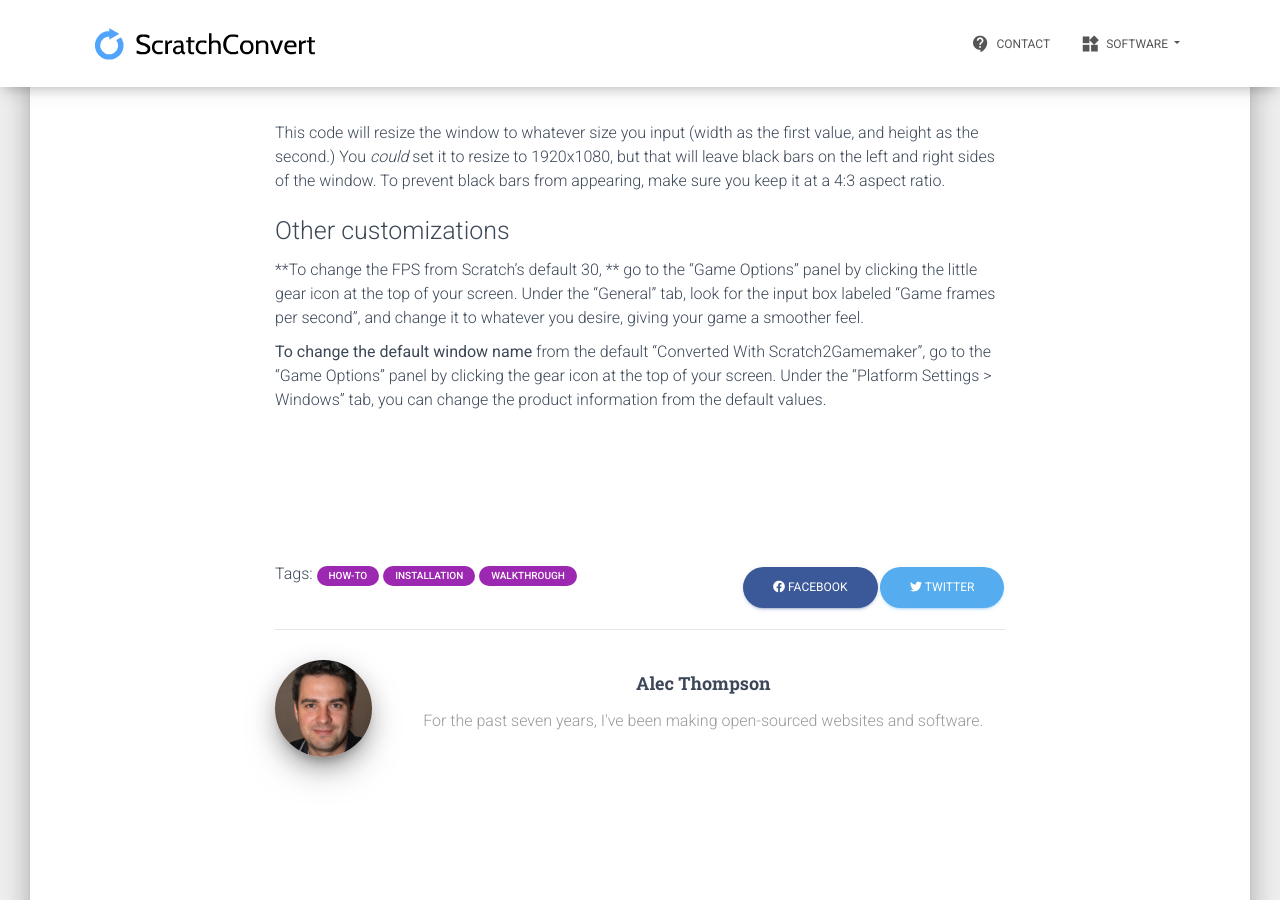
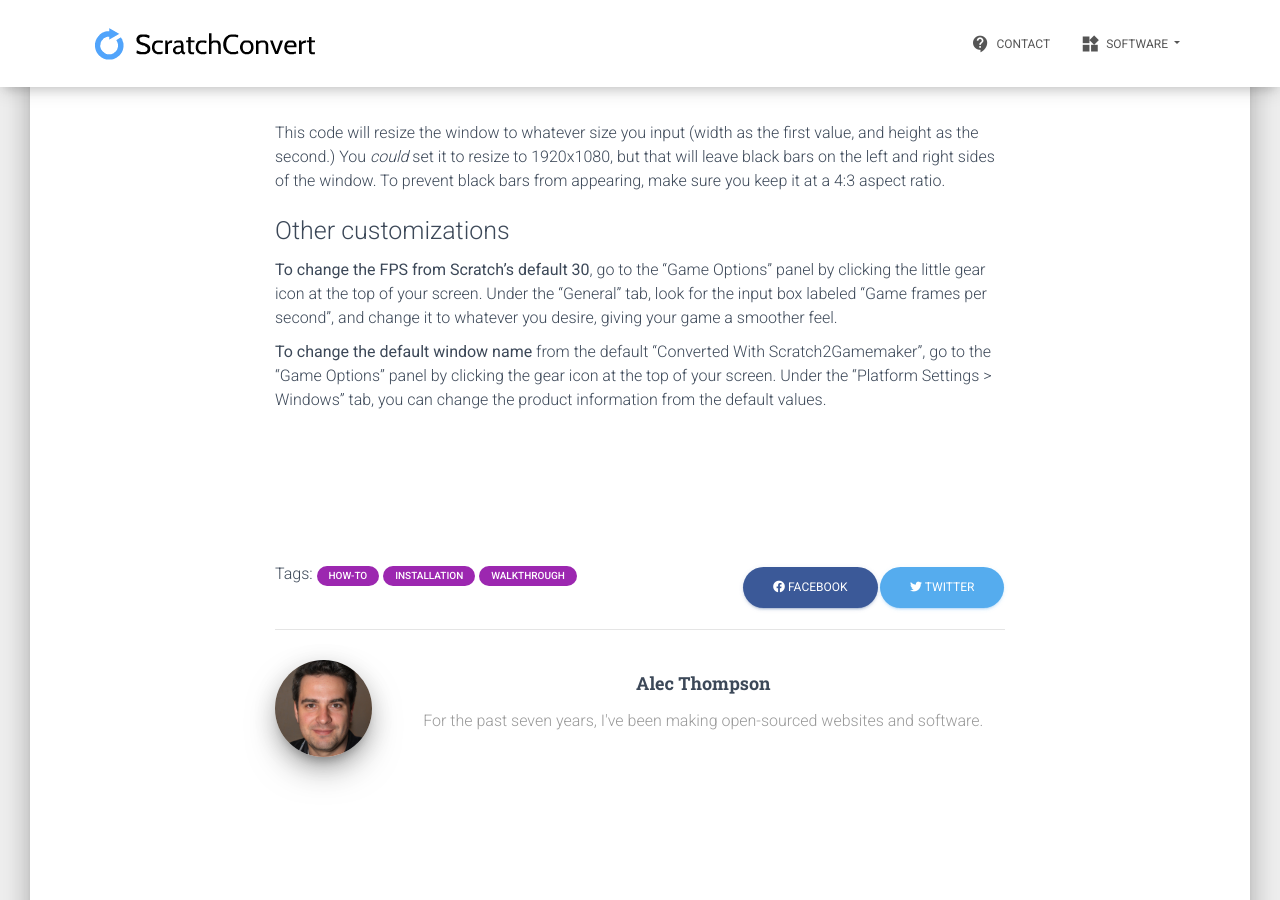
Before and after one commit to BunniByte/scratchconvert.com, a Jekyll site: the page built from _posts/2020-12-13-conert-scratch-to-exe.md, in a window 1280 px wide and 900 px high, scrolled down 2335 px. Built offline with Jekyll 4.4.1, drawn with Linux system fonts in a browser that asks for light colours; comment, search, counter and statistics services are not loaded.

Commit message:
Update 2020-12-13-conert-scratch-to-exe.md

```diff
--- a/_posts/2020-12-13-conert-scratch-to-exe.md
+++ b/_posts/2020-12-13-conert-scratch-to-exe.md
@@ -53,6 +53,6 @@ window_set_size(480, 360);
 This code will resize the window to whatever size you input (width as the first value, and height as the second.) You *could* set it to resize to 1920x1080, but that will leave black bars on the left and right sides of the window. To prevent black bars from appearing, make sure you keep it at a 4:3 aspect ratio.
 
 ### Other customizations
-**To change the FPS from Scratch's default 30, ** go to the "Game Options" panel by clicking the little gear icon at the top of your screen. Under the "General" tab, look for the input box labeled "Game frames per second", and change it to whatever you desire, giving your game a smoother feel.
+**To change the FPS from Scratch's default 30**, go to the "Game Options" panel by clicking the little gear icon at the top of your screen. Under the "General" tab, look for the input box labeled "Game frames per second", and change it to whatever you desire, giving your game a smoother feel.
 
 **To change the default window name** from the default "Converted With Scratch2Gamemaker", go to the "Game Options" panel by clicking the gear icon at the top of your screen. Under the "Platform Settings > Windows" tab, you can change the product information from the default values.
```
